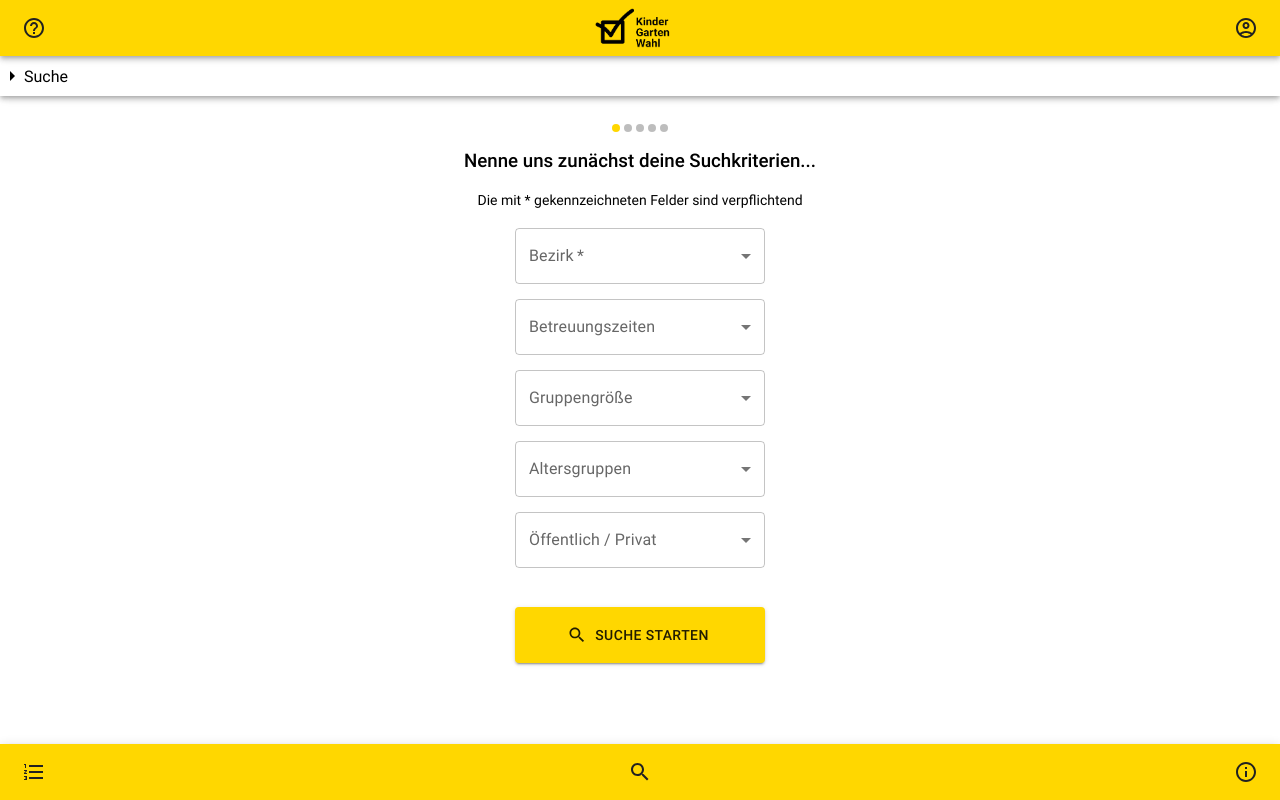
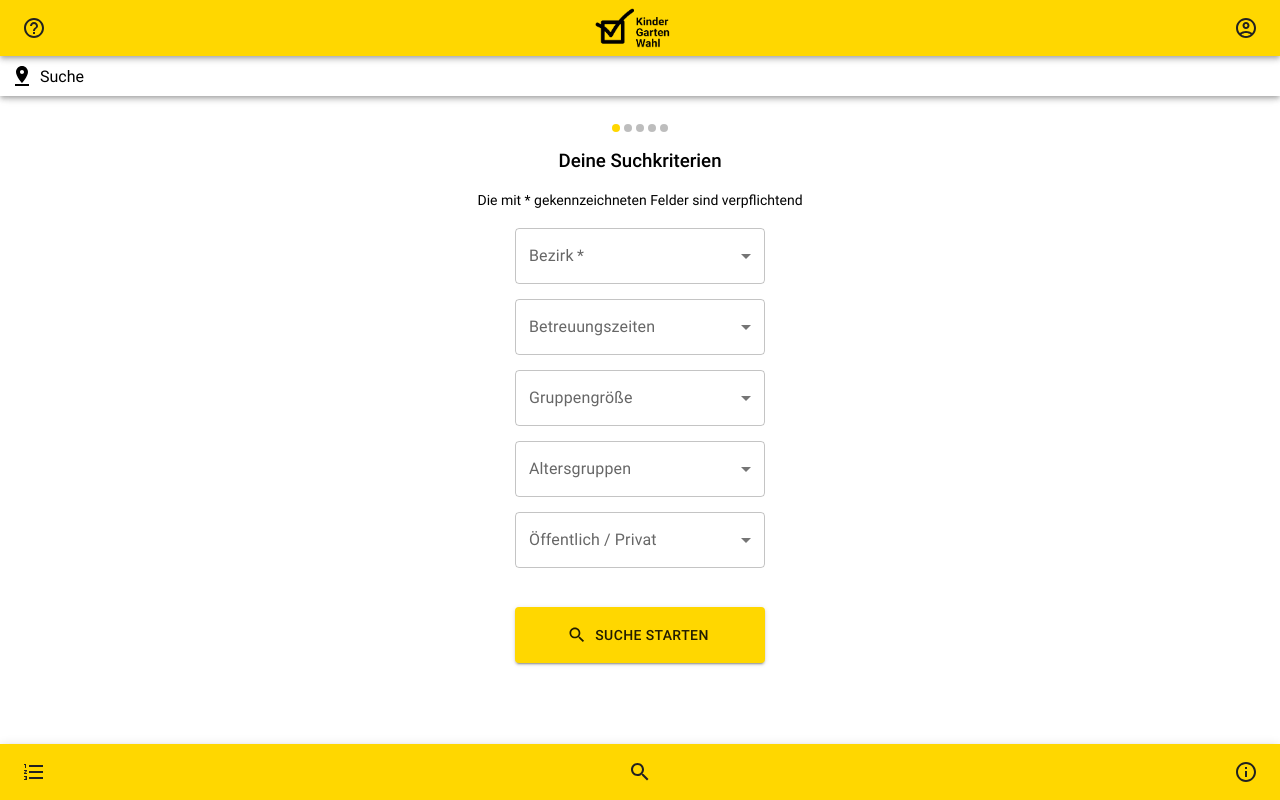
Before and after one commit to Sophie-Zulinski/kindergarten-usability, a React (Create React App) app: page /search in a window 1280 px wide. Built offline with nearby package versions, Linux system fonts and the light colour scheme.

Commit message:
change icon for page title at header

```diff
--- a/src/components/Header.js
+++ b/src/components/Header.js
@@ -3,10 +3,10 @@ import {
   AccountCircleOutlined,
   HelpOutline,
   Close,
-  ArrowRight,
+  PinDrop,
 } from "@mui/icons-material";
 import { IconButton } from "@mui/material";
-import { useNavigate, Link } from "react-router-dom";
+import { useNavigate } from "react-router-dom";
 
 function Header({ title }) {
   const [isModalOpen, setIsModalOpen] = useState(false);
@@ -80,7 +80,7 @@ function Header({ title }) {
           </IconButton>
         </div>
         <div className="header-title row center-vertical">
-          <ArrowRight />
+          <PinDrop sx={{ marginLeft: "10px", marginRight: "6px" }} />
           {title}
         </div>
       </div>
--- a/src/pages/SearchPage.js
+++ b/src/pages/SearchPage.js
@@ -136,7 +136,7 @@ function SearchPage({ title }) {
           nextButton={null}
           sx={{ marginBottom: "10px" }}
         />
-        <h3 className="headline">Nenne uns zunächst deine Suchkriterien...</h3>
+        <h3 className="headline">Deine Suchkriterien</h3>
         <p className="required-description">
           Die mit * gekennzeichneten Felder sind verpflichtend
         </p>
```
